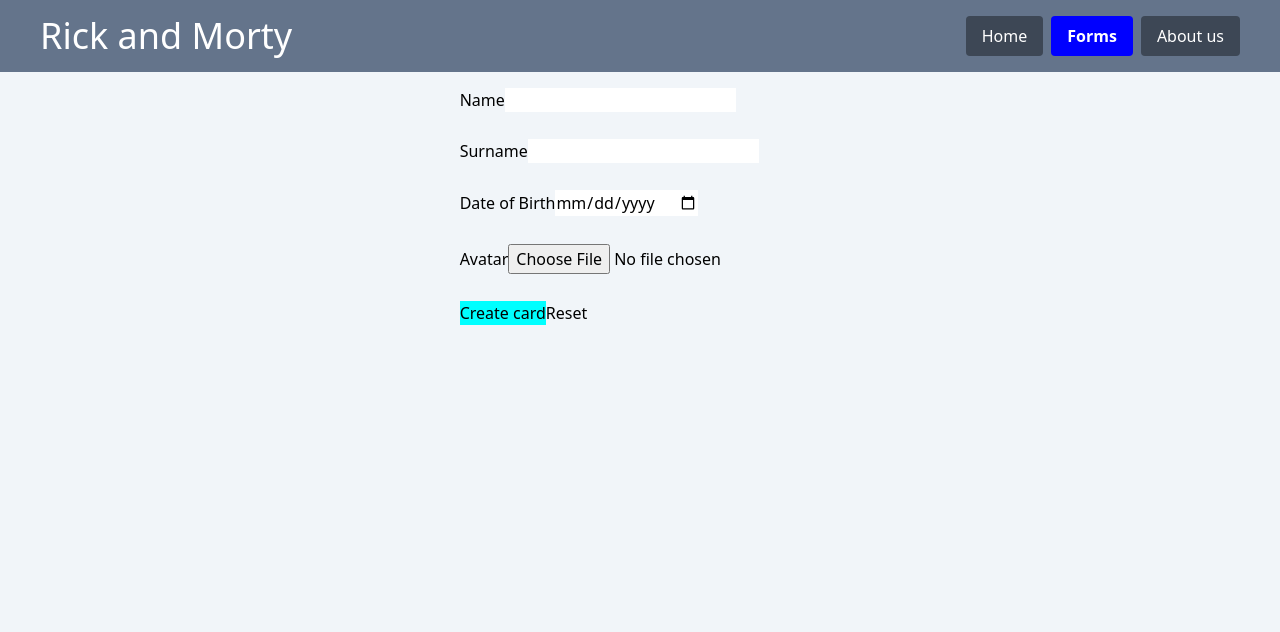
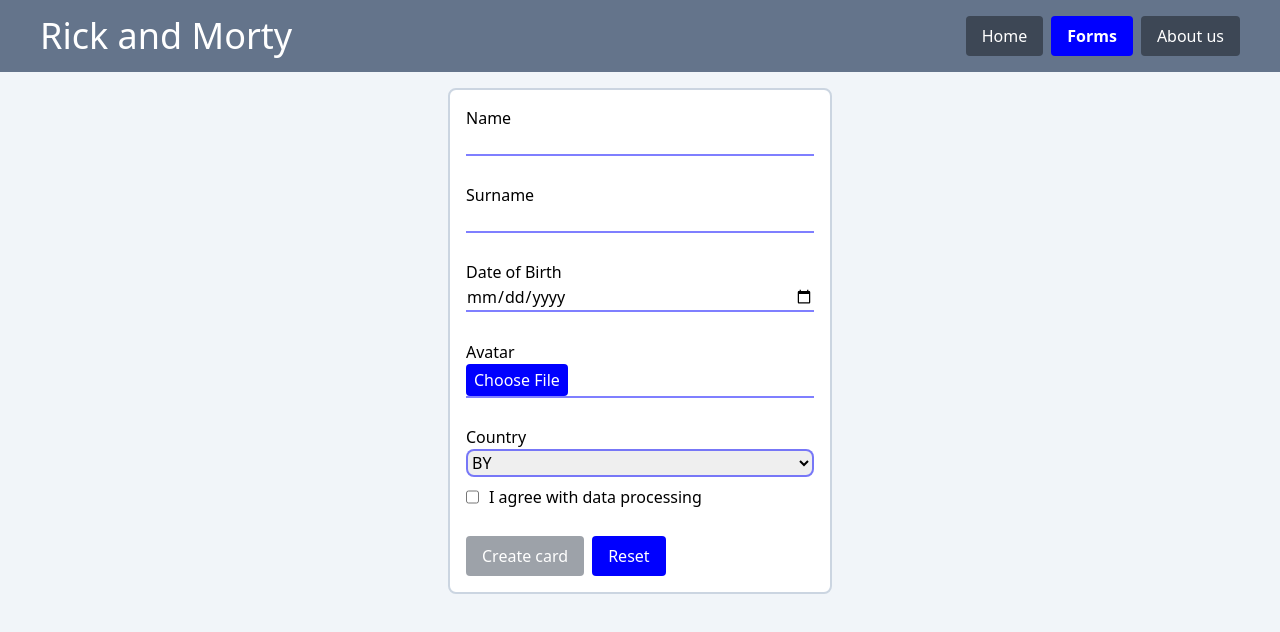
Before and after one commit to gavrilenkoartem038/REACT2022-Q3, a React (Create React App) app in the folder module01/: page /form in a window 1280 px wide. Shown: the top 632 px of the page. Built offline with nearby package versions, Linux system fonts and the light colour scheme.

Commit message:
feat: add final version of cards

```diff
--- a/module01/src/components/Form/Form.css
+++ b/module01/src/components/Form/Form.css
@@ -1,3 +1,18 @@
-button:disabled {
-  background-color: aqua;
+.button {
+  display: block;
+  padding: 0.5rem 1rem;
+  border-radius: 0.25rem;
+  background-color: blue;
+  color: white;
+  cursor: pointer;
+  transition: 0.3s;
 }
+
+.button:disabled {
+  background-color: rgb(61, 71, 85);
+  opacity: 0.5;
+  cursor: inherit;
+}
+.button:hover {
+  background-color: rgb(0, 68, 255)
+}
--- a/module01/src/components/Form/Form.tsx
+++ b/module01/src/components/Form/Form.tsx
@@ -2,6 +2,7 @@ import React from 'react';
 import './Form.css';
 import Input from '../Input/Input';
 import { PersconCard } from 'types/types';
+import Select from '../Select/Select';
 
 interface State {
   isFirstTry: boolean;
@@ -10,9 +11,12 @@ interface State {
   surname: boolean;
   date: boolean;
   country: boolean;
+  dataProcessing: boolean;
   img: string | null;
   file: boolean;
 }
+
+const countries = ['BY', 'UA', 'GE', 'PL', 'LT'];
 
 interface Props {
   addCard: (card: PersconCard) => void;
@@ -23,6 +27,8 @@ class Form extends React.Component<Props, State> {
   surnameInput: React.RefObject<HTMLInputElement>;
   dateInput: React.RefObject<HTMLInputElement>;
   fileInput: React.RefObject<HTMLInputElement>;
+  countrySelect: React.RefObject<HTMLSelectElement>;
+  dataProcessingInput: React.RefObject<HTMLInputElement>;
 
   constructor(props: Props) {
     super(props);
@@ -30,6 +36,8 @@ class Form extends React.Component<Props, State> {
     this.surnameInput = React.createRef();
     this.dateInput = React.createRef();
     this.fileInput = React.createRef();
+    this.countrySelect = React.createRef();
+    this.dataProcessingInput = React.createRef();
 
     this.state = {
       isFirstTry: true,
@@ -38,6 +46,7 @@ class Form extends React.Component<Props, State> {
       surname: true,
       date: true,
       country: true,
+      dataProcessing: true,
       img: null,
       file: true,
     };
@@ -74,6 +83,7 @@ class Form extends React.Component<Props, State> {
     const surname = (this.surnameInput.current as HTMLInputElement).value;
     const date = (this.dateInput.current as HTMLInputElement).value;
     const inputImg = this.fileInput.current as HTMLInputElement;
+    const dataProcessing = this.dataProcessingInput.current as HTMLInputElement;
     const regexp = /\.(jpe?g|svg|png|gif)$/i;
     const validateFile = (): boolean => {
       if (inputImg.files !== null && inputImg.files.length !== 0) {
@@ -88,6 +98,7 @@ class Form extends React.Component<Props, State> {
     isValid = this.validateInput(surname.length > 2, 'surname') && isValid;
     isValid = this.validateInput(new Date() > new Date(date), 'date') && isValid;
     isValid = this.validateInput(validateFile(), 'file') && isValid;
+    isValid = this.validateInput(dataProcessing.checked, 'dataProcessing') && isValid;
     if (isValid) this.setState({ buttonDisabled: false });
     return isValid;
   }
@@ -97,10 +108,11 @@ class Form extends React.Component<Props, State> {
     const name = (this.nameInput.current as HTMLInputElement).value;
     const surname = (this.surnameInput.current as HTMLInputElement).value;
     const date = (this.dateInput.current as HTMLInputElement).value;
+    const country = (this.countrySelect.current as HTMLSelectElement).value;
     const file = this.state.img as string;
 
     if (this.validateForm()) {
-      this.props.addCard({ name, surname, date, file });
+      this.props.addCard({ name, surname, date, file, country });
       this.resetForm();
     } else {
       console.log('form is invalid');
@@ -113,6 +125,8 @@ class Form extends React.Component<Props, State> {
     (this.surnameInput.current as HTMLInputElement).value = '';
     (this.dateInput.current as HTMLInputElement).value = '';
     (this.fileInput.current as HTMLInputElement).value = '';
+    (this.countrySelect.current as HTMLSelectElement).value = 'BY';
+    (this.dataProcessingInput.current as HTMLInputElement).checked = false;
 
     this.setState({
       isFirstTry: true,
@@ -121,6 +135,7 @@ class Form extends React.Component<Props, State> {
       surname: true,
       date: true,
       country: true,
+      dataProcessing: true,
       img: null,
       file: true,
     });
@@ -128,7 +143,10 @@ class Form extends React.Component<Props, State> {
 
   render() {
     return (
-      <form className="flex flex-col gap-2" onSubmit={this.onSubmit}>
+      <form
+        className="flex flex-col gap-2 border-2 rounded-lg p-4 border-slate-300 bg-white max-w-sm"
+        onSubmit={this.onSubmit}
+      >
         <Input
           name="name"
           label="Name"
@@ -158,16 +176,36 @@ class Form extends React.Component<Props, State> {
           type="file"
           name="file"
           label="Avatar"
-          validationField="Add your avatar"
+          validationField="Add your avatar or choose file with correct extantion"
           valid={this.state.file}
           reference={this.fileInput}
           onChange={(e) => this.onChangeHandler(e)}
         />
-        <div className="cardForm__buttons">
-          <button type="submit" data-testid="button-submit" disabled={this.state.buttonDisabled}>
+        <Select name="select" label="Country" reference={this.countrySelect} values={countries} />
+        <Input
+          type="checkbox"
+          name="checkbox"
+          label="I agree with data processing"
+          validationField="You must agree with data processing"
+          valid={this.state.dataProcessing}
+          reference={this.dataProcessingInput}
+          onChange={(e) => this.onChangeHandler(e)}
+        />
+        <div className="flex gap-2">
+          <button
+            type="submit"
+            data-testid="button-submit"
+            disabled={this.state.buttonDisabled}
+            className="button"
+          >
             Create card
           </button>
-          <button type="reset" onClick={this.resetForm} data-testid="button-reset">
+          <button
+            type="reset"
+            onClick={this.resetForm}
+            data-testid="button-reset"
+            className="button"
+          >
             Reset
           </button>
         </div>
--- a/module01/src/components/Input/Input.css
+++ b/module01/src/components/Input/Input.css
@@ -1,3 +1,20 @@
+.input-block {
+  display: flex;
+  flex-direction: column;
+}
+
+.input {
+  border-bottom: 2px solid rgba(0, 0, 255, 0.5);
+}
+
+.input:focus {
+  outline: none;
+}
+
+.invalid input {
+  border-bottom: 2px solid rgba(255, 0, 0, 0.5);
+}
+
 .validation-field {
   font-size: 0.8em;
   color: rgb(255, 0, 0);
@@ -8,3 +25,17 @@
 .invalid .validation-field{
   visibility: visible;
 }
+
+.checkbox {
+  flex-direction: row;
+  flex-wrap: wrap;
+  column-gap: 10px;
+}
+
+.checkbox .label{
+  order: 1;
+}
+
+.checkbox .input{
+  width: inherit;
+}
--- a/module01/src/components/Input/Input.tsx
+++ b/module01/src/components/Input/Input.tsx
@@ -18,10 +18,33 @@ class Input extends React.Component<Props> {
 
   render() {
     const { type = 'text', name, label, validationField, valid, reference, onChange } = this.props;
+    const className = () => {
+      let initClass = 'input-block';
+      if (type === 'checkbox') {
+        initClass += ' checkbox';
+      }
+      if (type === 'file') {
+        initClass += ' file:border-0';
+      }
+      if (!valid) {
+        initClass += ' invalid';
+      }
+      return initClass;
+    };
     return (
-      <div className={valid ? 'input-block' : 'input-block invalid'}>
+      <div className={className()}>
         <label className="label">{label}</label>
-        <input type={type} name={name} className="input" ref={reference} onChange={onChange} />
+        <input
+          type={type}
+          name={name}
+          className={
+            type === 'file'
+              ? 'input w-full file:border-0 file:bg-blue file:hover:bg-blue-hover text-white file:py-1 file:px-2 file:text-white text-black file:rounded file:cursor-pointer'
+              : 'input w-full'
+          }
+          ref={reference}
+          onChange={onChange}
+        />
         <div className="validation-field">{validationField}</div>
       </div>
     );
--- a/module01/src/components/Layout.tsx
+++ b/module01/src/components/Layout.tsx
@@ -22,7 +22,7 @@ const Layout = () => {
         </header>
       </div>
       <div>
-        <main className="container mx-auto p-4 flex flex-col items-center">
+        <main className="container mx-auto p-4 flex flex-col items-center gap-4">
           <Outlet />
         </main>
       </div>
--- a/module01/src/components/PersonalCards/PersonCardLise.tsx
+++ b/module01/src/components/PersonalCards/PersonCardLise.tsx
@@ -11,9 +11,8 @@ class PersonCardList extends React.Component<Props> {
   }
 
   render() {
-    console.log(this.props, this.props.cards.length);
     return (
-      <div className="container grid justify-evenly gap-8 grid-cols-auto">
+      <div className="container grid justify-evenly gap-8 grid-cols-auto1">
         {this.props.cards.length > 0 &&
           this.props.cards.map((card, index) => {
             return (
@@ -21,7 +20,9 @@ class PersonCardList extends React.Component<Props> {
                 key={index}
                 className="card flex flex-col border-2 rounded-lg p-4 border-slate-300 bg-white"
               >
-                <img src={card.file} alt="" className="rounded-lg h-48" />
+                <div className="w-48 h-48 flex self-center items-center justify-center">
+                  <img src={card.file} alt="" className="rounded-lg max-w-full max-h-full" />
+                </div>
                 <div>
                   <span className="font-bold">Name:</span> {card.name}
                 </div>
@@ -30,6 +31,9 @@ class PersonCardList extends React.Component<Props> {
                 </div>
                 <div>
                   <span className="font-bold">Date of Birth:</span> {card.date}
+                </div>
+                <div>
+                  <span className="font-bold">Country:</span> {card.country}
                 </div>
               </div>
             );
--- /dev/null
+++ b/module01/src/components/Select/Select.css
@@ -0,0 +1,8 @@
+select {
+  border: 2px solid rgba(0, 0, 255, 0.5);
+  border-radius: 8px;
+}
+
+select:focus {
+  outline: none;
+}
--- /dev/null
+++ b/module01/src/components/Select/Select.tsx
@@ -0,0 +1,35 @@
+import React from 'react';
+import './Select.css';
+
+interface Props {
+  name: string;
+  label: string;
+  reference: React.RefObject<HTMLSelectElement>;
+  values: string[];
+}
+
+class Select extends React.Component<Props> {
+  constructor(props: Props) {
+    super(props);
+  }
+
+  render() {
+    const { name, label, reference, values } = this.props;
+    return (
+      <div className="input-block">
+        <label className="label">{label}</label>
+        <select name={name} ref={reference}>
+          {values.map((value) => {
+            return (
+              <option key={value} value={value}>
+                {value}
+              </option>
+            );
+          })}
+        </select>
+      </div>
+    );
+  }
+}
+
+export default Select;
--- a/module01/src/types/types.ts
+++ b/module01/src/types/types.ts
@@ -45,4 +45,5 @@ export type PersconCard = {
   surname: string;
   date: string;
   file: string;
+  country: string;
 };
--- a/module01/tailwind.config.js
+++ b/module01/tailwind.config.js
@@ -4,6 +4,11 @@ module.exports = {
     extend: {
       gridTemplateColumns: {
         auto: 'repeat(auto-fit, 336px)',
+        auto1: 'repeat(auto-fit, 276px)',
+      },
+      colors: {
+        blue: '#0000ff',
+        'blue-hover': '#0044ff',
       },
     },
   },
```
Also changed, not shown: module01/src/App.css (line endings or trailing spaces).
